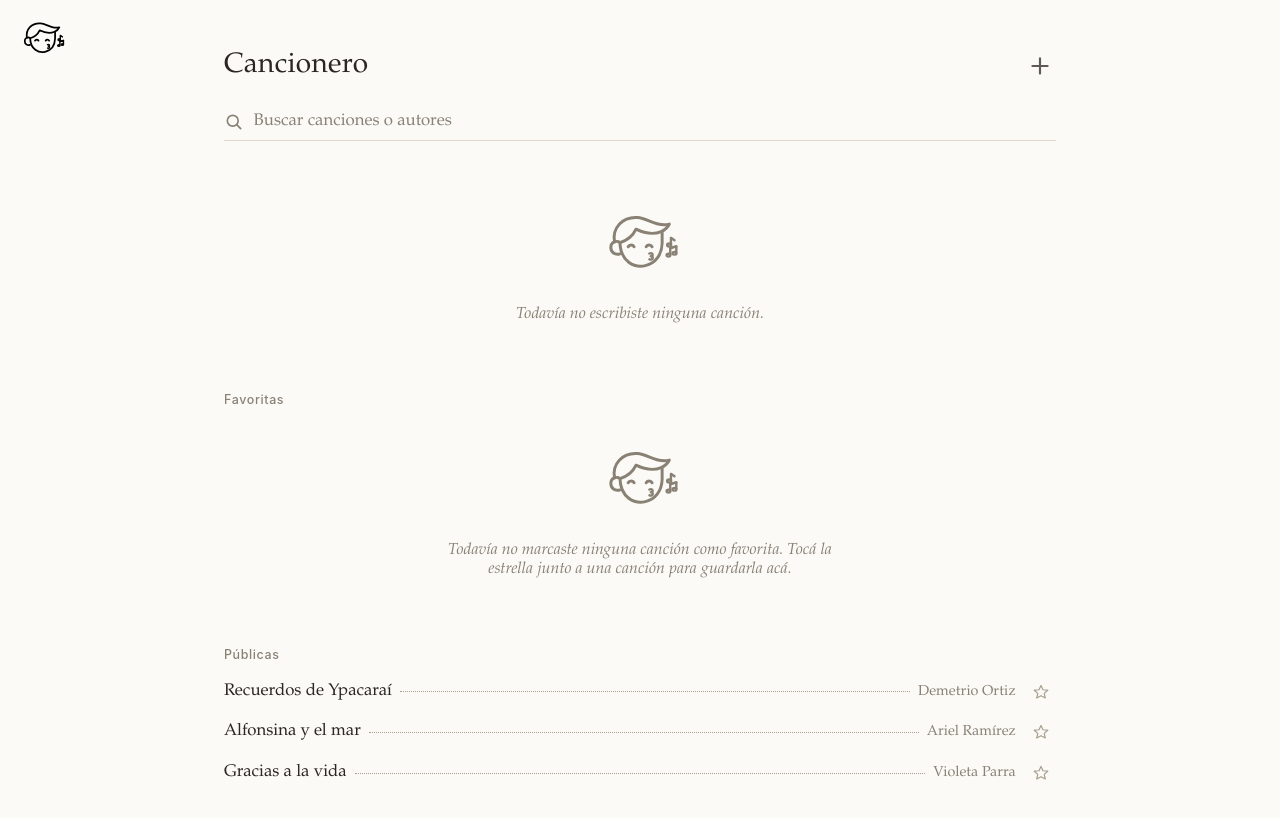
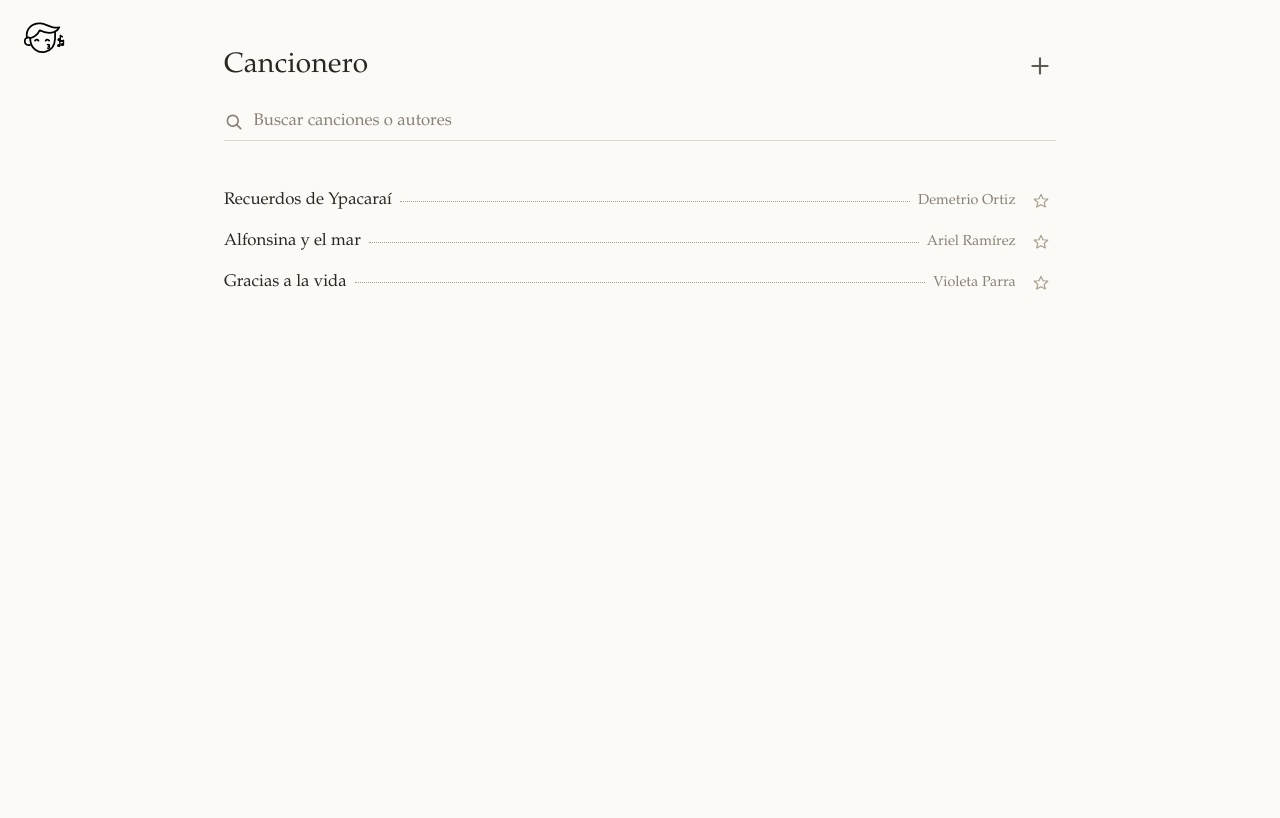
Before and after one commit to libasoles/el-silbador, a React (Vite) app: page / in a window 1280 px wide. Shown: the top 818 px of the page. Built offline with nearby package versions, Linux system fonts and the light colour scheme; no server answers.

Commit message:
Hide own-songs and favorites sections when logged out
Only show them for authenticated users, and hide the "Públicas"
title when logged out since public songs become the only section.

Co-Authored-By: Claude Sonnet 5 <noreply@anthropic.com>

```diff
--- a/src/app/pages/Library.tsx
+++ b/src/app/pages/Library.tsx
@@ -312,6 +312,7 @@ export function Library({ onOpenSong, onNewSong }: LibraryProps) {
       </header>
 
       <div className="library-sections">
+        {session && (
           <LibrarySection
             songs={mySongs}
             emptyLabel="Todavía no escribiste ninguna canción."
@@ -323,7 +324,9 @@ export function Library({ onOpenSong, onNewSong }: LibraryProps) {
             onToggleFavorite={toggleFavorite}
             onDeleteSong={setSongPendingDelete}
           />
+        )}
 
+        {session && (
           <LibrarySection
             title="Favoritas"
             songs={favoriteSongs}
@@ -332,9 +335,10 @@ export function Library({ onOpenSong, onNewSong }: LibraryProps) {
             onOpenSong={handleOpen}
             onToggleFavorite={toggleFavorite}
           />
+        )}
 
         <LibrarySection
-          title="Públicas"
+          title={session ? "Públicas" : undefined}
           songs={publicSongs}
           emptyLabel="Todavía no hay canciones públicas para mostrar."
           favoriteIds={favoriteIds}
```
Lines whose indentation alone changed are shown as unchanged.
